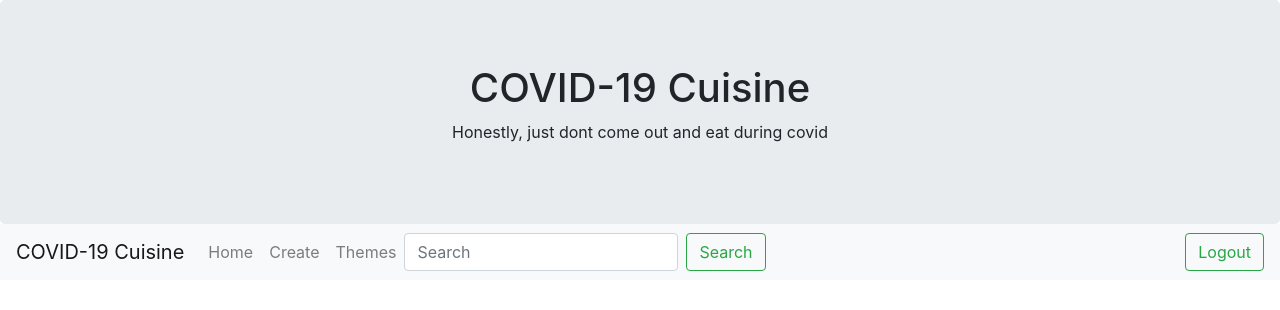
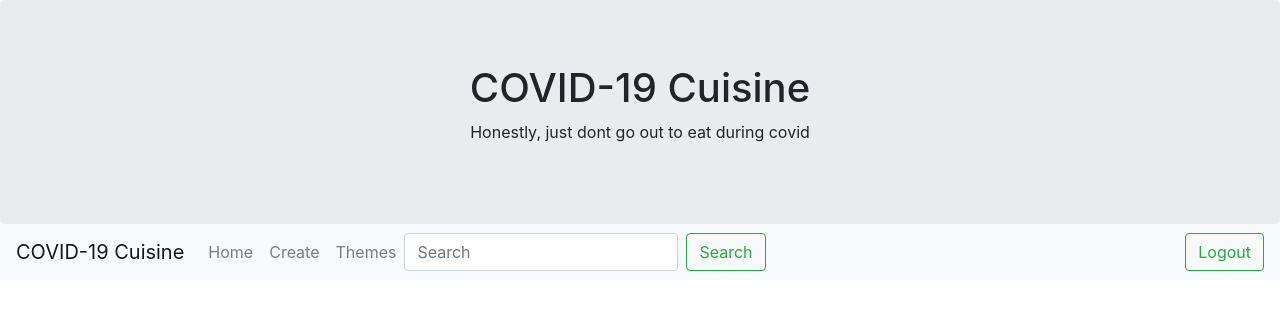
Before and after one commit to APAD-Summer2020/Team5, a Flask app: page /manage in a window 1280 px wide. Shown: the top 310 px of the page. Run offline with Flask 2, Linux system fonts and the light colour scheme; some libraries are stand-ins or nearby versions.

Commit message:
Update base.html

```diff
--- a/Project/templates/base.html
+++ b/Project/templates/base.html
@@ -13,7 +13,7 @@
 <body>
     <div class="jumbotron text-center" style="margin-bottom:0;">
         <h1>COVID-19 Cuisine</h1>
-        <p>Honestly, just dont come out and eat during covid</p>
+        <p>Honestly, just dont go out to eat during covid</p>
       </div>
 
       <nav class="navbar navbar-expand-sm navbar-light bg-light">
```
